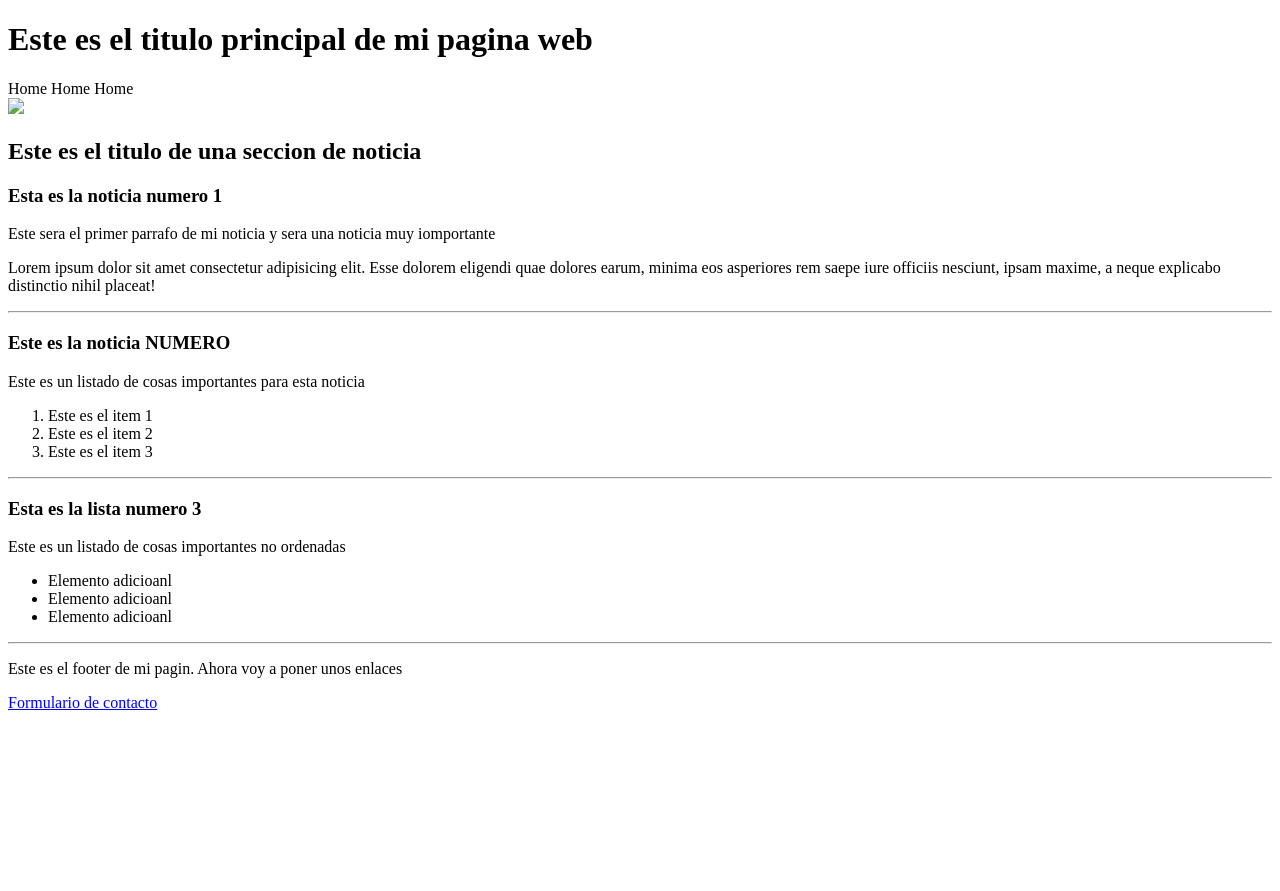
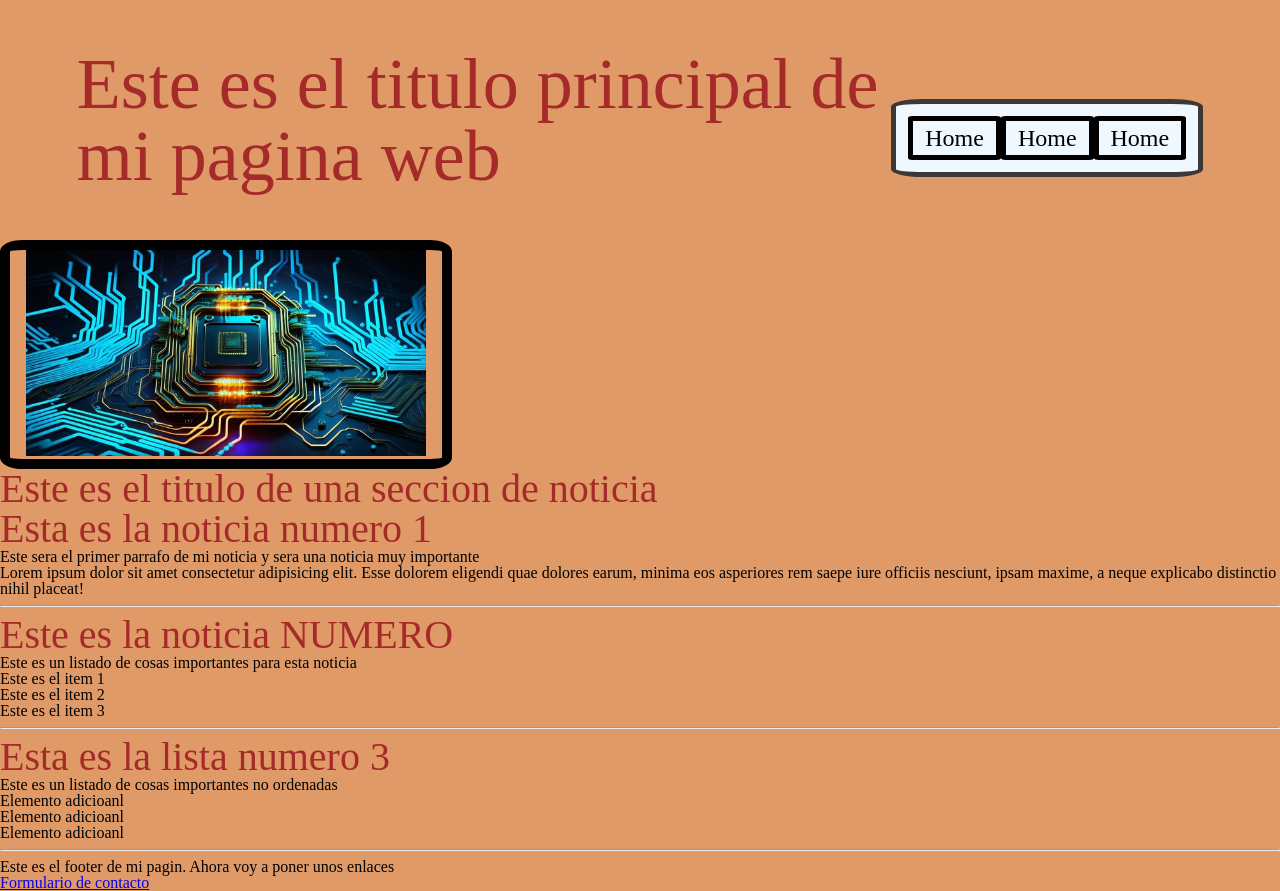
Before and after one commit to Sergioms8/RepositorioHenry, a plain HTML site: page CarpetaHenry/index.html in a window 1280 px wide. Before the commit the page ends 800 px from the top, so only its background shows below. Drawn offline with Linux system fonts and the light colour scheme.

Commit message:
Iniciando diseno css

```diff
--- a/CarpetaHenry/Style.css
+++ b/CarpetaHenry/Style.css
@@ -1,47 +1,75 @@
-<!DOCTYPE html>
 
-<html lang="en">
 
-<head>
+body {
+    background-color: rgba(210, 105, 30, 0.671);
+}
 
-    <meta charset="UTF-8">
-    <meta name="viewport" content="width=device-width, initial-scale=1.0">
-    <title>Document</title>
 
-</head>
-
-<body>
-
-    <header>
+.title{
+    font-size: 2.5em;
+    color: brown;
+    flex: ;
+}
 
 
 
-    </header>
+.logo{
+
+    width: 400px;
+}
+
+#principal{
+    font-size: 4.5em;
+    display: flex;
+    margin: auto;
+    align-items:center;
+}
+
+#Titulo{
+
+    width: 88vw;
+    margin: auto;
+    padding: 3em;
+    display: flex;
+    align-items: center;
+}
+.card{
+    border: 10px solid black;
+    width: fit-content;
+    padding: 0px 1em 0px 1em;
+    border-radius: 5%;
+    transition: 0.5s;
+}
+.card:hover{
+    background-color: aliceblue;
+}
+#container{
+    background-color: aliceblue;
+    width: 30%;
+    margin-left: auto;
+    margin-top: 1.5em;
+    border: 5px solid rgb(61, 56, 56);
+    border-radius: 10%;
+    font-size: 1.5em;
+    padding: 0.5em;
+    display: flex;
+    flex-direction: row;
+    justify-content: space-evenly;
+
+}
+.cuadroseleccion{
+    border: 5px solid black;
+    width: fit-content;
+    padding: 0.2em 0.5em 0.2em 0.5em;
+    border-radius: 5%;
+    transition: 0.5s;
+    display: flex;
+    flex-direction: column;
+    gap: 1em;
+    align-items: center;
 
 
 
-
-
-
-
-
-
-
-
-
-
-
-
-
-
-
-
-
-
-
-
-
-
-
-</body>
-</html>
+}.cuadroseleccion:hover{
+    background-color: rgb(179, 102, 102);
+}
--- a/CarpetaHenry/index.html
+++ b/CarpetaHenry/index.html
@@ -3,34 +3,55 @@
 <head>
     <meta charset="UTF-8" />
     <title>Mi pagina web</title>
-
+    <link rel="stylesheet" type="text/css" href="./Style.css" />
+    <link rel="stylesheet" href="./reset.css">
 </head>
 
 <body>
 
     <header>
+<div id="Titulo">
 
-<h1>Este es el titulo principal de mi pagina web</h1>
+<h1 class="title" id="principal">Este es el titulo principal de mi pagina web</h1>
 
-<span>Home</spam>
-<span>Home</spam>
-<span>Home</spam>
+<div id="container">
 
-    </header>
+    <div>
+    <h3 class="cuadroseleccion"> Home </h3>
+    </div>
+    <div>
+        <h3 class="cuadroseleccion"> Home </h3>
+        </div>
+        <div>
+            <h3 class="cuadroseleccion"> Home </h3>
+        </div>
+
+
+            </div>
+
+<h2>
+
+            </header>
 
 <main>
+<div class="card">
 
-    <img src="./133762867927218244.jpg" />
+  <img src="./Cuerpo.jpg" class="logo"/>
 
- <section>
+</div>
+  </h2>
+
+<section>
     <article>
-<h2>Este es el titulo de una seccion de noticia</h2>
+<h2 class="title">Este es el titulo de una seccion de noticia</h2>
 
-<h3>Esta es la noticia numero 1</h3>
+<h3 class="title">Esta es la noticia numero 1</h3>
+</article>
 
+<article>
 <div>
 
-<p>Este sera el primer parrafo de mi noticia y sera una noticia muy iomportante</p>
+<p class="mitexto">Este sera el primer parrafo de mi noticia y sera una noticia muy importante</p>
 <p>Lorem ipsum dolor sit amet consectetur adipisicing elit. Esse dolorem eligendi quae dolores earum, minima
     eos asperiores rem saepe iure officiis nesciunt, ipsam maxime, a neque explicabo distinctio
     nihil placeat!</p>
@@ -39,11 +60,12 @@
 
 </article>
 
+
 <hr />
 
 <article>
 
-<h3>Este es la noticia NUMERO </h3>
+<h3 class="title">Este es la noticia NUMERO </h3>
 <p>Este es un listado de cosas importantes para esta noticia</p>
 
 <ol>
@@ -57,7 +79,7 @@
 </article>
 
 <article>
-<H3> Esta es la lista numero 3</H3>
+<H3 class="title"> Esta es la lista numero 3</H3>
 <p>Este es un listado de cosas importantes no ordenadas</p>
 
 <ul>
--- /dev/null
+++ b/CarpetaHenry/reset.css
@@ -0,0 +1,49 @@
+html, body, div, span, applet, object, iframe,
+h1, h2, h3, h4, h5, h6, p, blockquote, pre,
+a, abbr, acronym, address, big, cite, code,
+del, dfn, em, img, ins, kbd, q, s, samp,
+small, strike, strong, sub, sup, tt, var,
+b, u, i, center,
+dl, dt, dd, menu, ol, ul, li,
+fieldset, form, label, legend,
+table, caption, tbody, tfoot, thead, tr, th, td,
+article, aside, canvas, details, embed,
+figure, figcaption, footer, header, hgroup,
+main, menu, nav, output, ruby, section, summary,
+time, mark, audio, video {
+  margin: 0;
+  padding: 0;
+  border: 0;
+  font-size: 100%;
+  font: inherit;
+  vertical-align: baseline;
+}
+
+/* HTML5 display-role reset for older browsers */
+article, aside, details, figcaption, figure,
+footer, header, hgroup, main, menu, nav, section {
+  display: block;
+}
+
+body {
+  line-height: 1;
+}
+
+ol, ul {
+  list-style: none;
+}
+
+blockquote, q {
+  quotes: none;
+}
+
+blockquote::before, blockquote::after,
+q::before, q::after {
+  content: '';
+  content: none;
+}
+
+table {
+  border-collapse: collapse;
+  border-spacing: 0;
+}
```
Also changed, not shown: CarpetaHenry/Cuerpo.jpg (renamed from Images/Cuerpo.jpg).
